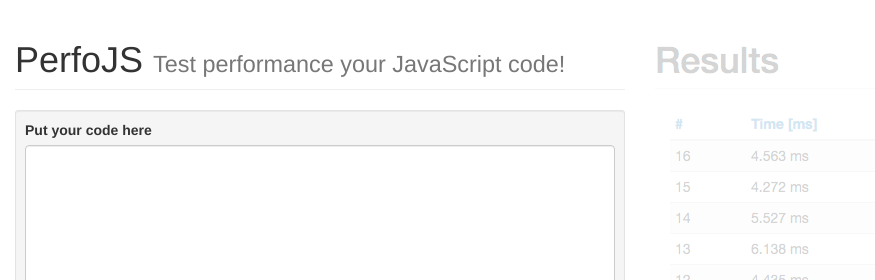
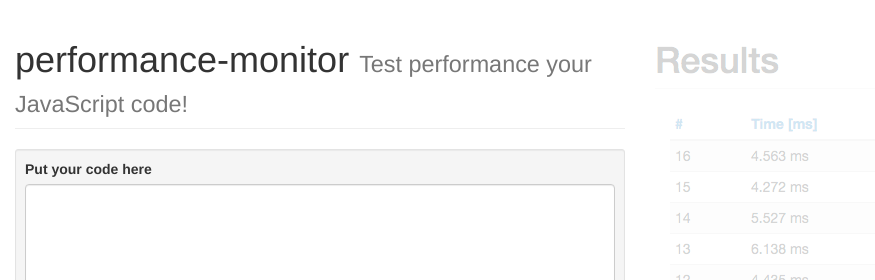
Before and after one commit to piecioshka/performance-monitor, a plain HTML site: page index.html in a window 1280 px wide. Shown: the top 280 px of the page, 0-875 px from the left. Drawn offline with Linux system fonts and the light colour scheme.

Commit message:
Change project name

```diff
--- a/index.html
+++ b/index.html
@@ -2,7 +2,7 @@
 <html lang="en">
 <head>
     <meta charset="utf-8"/>
-    <title>PerfoJS</title>
+    <title>performance-monitor</title>
 
     <link rel="stylesheet" href="styles/vendor/bootstrap/bootstrap.css">
     <link rel="stylesheet" href="styles/perfo.css">
@@ -13,7 +13,8 @@
 <body>
     <div class="app">
         <div class="col-lg-6">
-            <h1 class="page-header">PerfoJS
+            <h1 class="page-header">
+                performance-monitor
                 <small>Test performance your JavaScript code!</small>
             </h1>
             <form role="form" action="#" class=" well well-sm">
@@ -34,6 +35,6 @@
         </div>
     </div>
 
-    <a href="https://github.com/piecioshka/perfojs"><img style="position: absolute; top: 0; right: 0; border: 0;" src="https://camo.githubusercontent.com/38ef81f8aca64bb9a64448d0d70f1308ef5341ab/68747470733a2f2f73332e616d617a6f6e6177732e636f6d2f6769746875622f726962626f6e732f666f726b6d655f72696768745f6461726b626c75655f3132313632312e706e67" alt="Fork me on GitHub" data-canonical-src="https://s3.amazonaws.com/github/ribbons/forkme_right_darkblue_121621.png" /></a>
+    <a href="https://github.com/piecioshka/performance-monitor"><img style="position: absolute; top: 0; right: 0; border: 0;" src="https://camo.githubusercontent.com/38ef81f8aca64bb9a64448d0d70f1308ef5341ab/68747470733a2f2f73332e616d617a6f6e6177732e636f6d2f6769746875622f726962626f6e732f666f726b6d655f72696768745f6461726b626c75655f3132313632312e706e67" alt="Fork me on GitHub" data-canonical-src="https://s3.amazonaws.com/github/ribbons/forkme_right_darkblue_121621.png" /></a>
 </body>
 </html>
```
